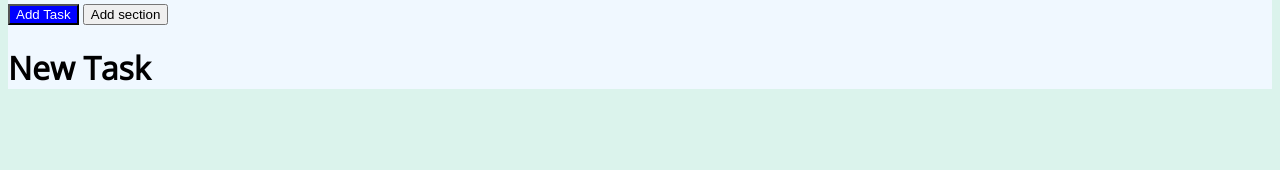
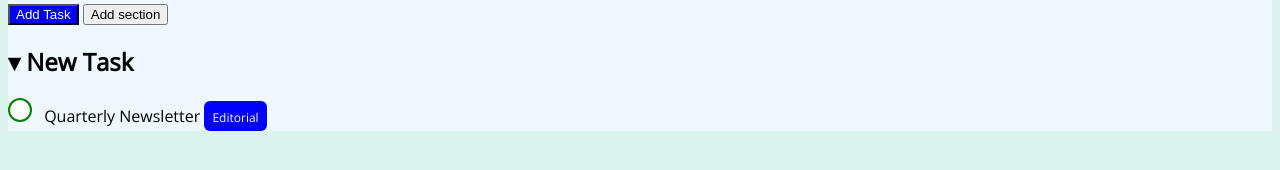
Before and after one commit to GretaMattarelli/html-css-toboolist, a plain HTML site: page index.html in a window 1280 px wide. Shown: the part 64-234 px from the top of the page. Drawn offline with nearby package versions, Linux system fonts and the light colour scheme; files whose address does not match are found by name.

Commit message:
title,buttons, subtitle, circle and background

```diff
--- a/CSS/style.css
+++ b/CSS/style.css
@@ -34,3 +34,49 @@ body {
     font-weight: 400;
 
 }
+
+.green-circle {
+    width: 20px;
+    height: 20px;
+    border-radius: 50%;
+    background-color: white;
+    display: inline-flex;
+    align-items: center;
+    justify-content: center;
+    border: 2px solid green;
+    margin-right: 8px;
+    position: relative;
+    font-size: 14px;
+    color: green;
+
+
+    .green-circle::before
+        content: "\2713";
+}
+
+
+.green-circle span {
+    display: inline-block;
+    width: 12px;
+    height: 8px;
+    border-bottom: 2px solid green;
+    border-right: 2px solid green;
+    transform: rotate(45deg);
+
+
+}
+.blue-rectangle {
+    display: inline-block;
+    background-color: blue;
+    border-radius: 6px;
+    padding: 4px 8px;
+}
+
+.blue-rectangle-text {
+    color: white;
+    font-size: 12px;
+}
+
+.arrow-down {
+    font-size: 12px;
+}
--- a/index.html
+++ b/index.html
@@ -44,7 +44,29 @@
 
         <main>
              <!--lista Task-->
-            <h1 class="font_wight_50">New Task</h1>
+             <div class="task">
+                <h2>
+                    <span class="arrow">&#9662;</span>
+                     New Task
+                </h2>
+            </div>
+            <!-- target -->
+
+
+                <div class="target"></div>
+            <tr>
+                <td>
+                    <span class="green-circle"></span> Quarterly Newsletter
+                </td>
+                <td>
+                    <span class="blue-rectangle">
+                        <span class="blue-rectangle-text">Editorial</span>
+                    </span>
+                </td>
+            </tr>
+        </div>
+
+
 
         </main>
 
```
